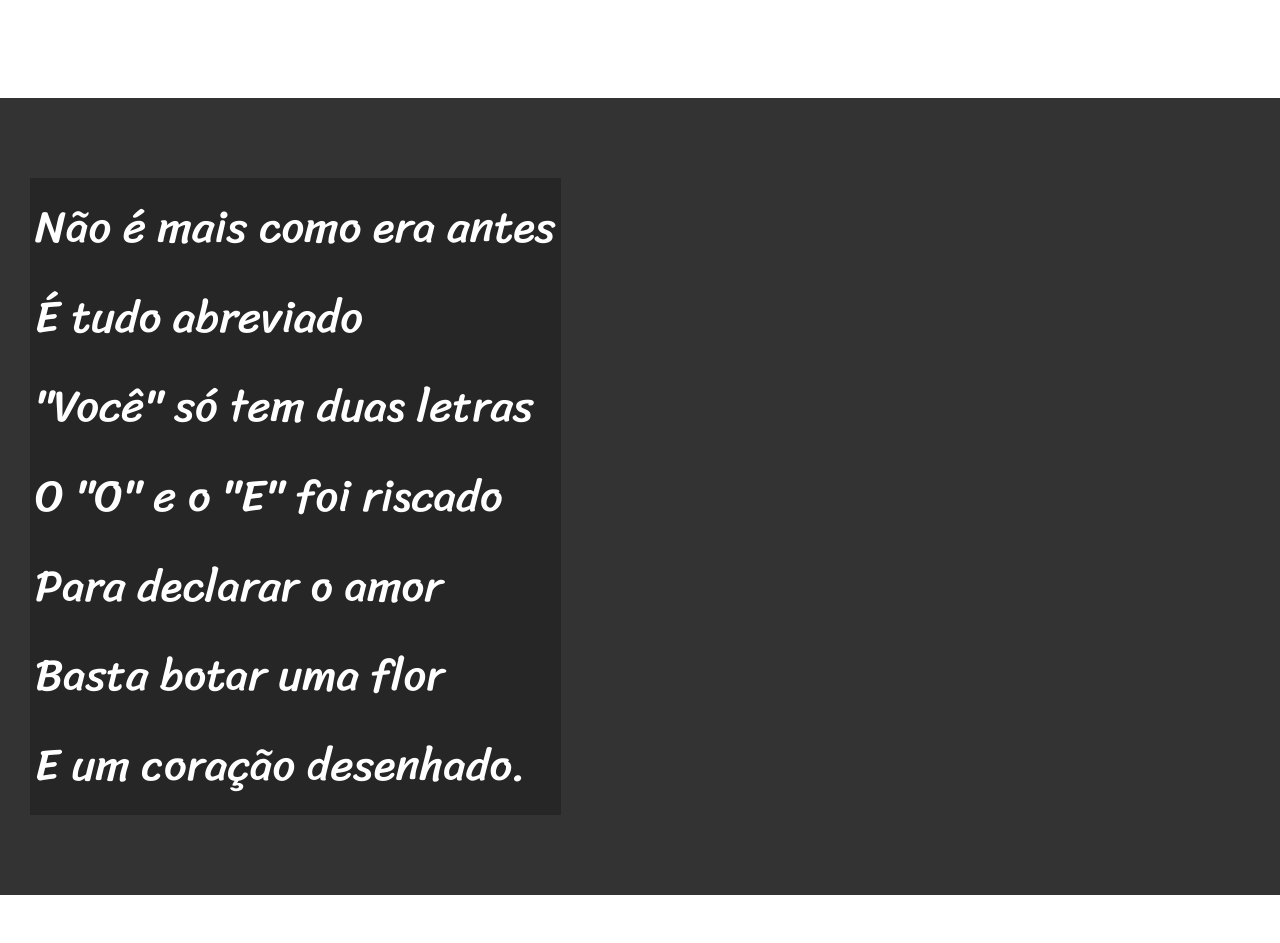
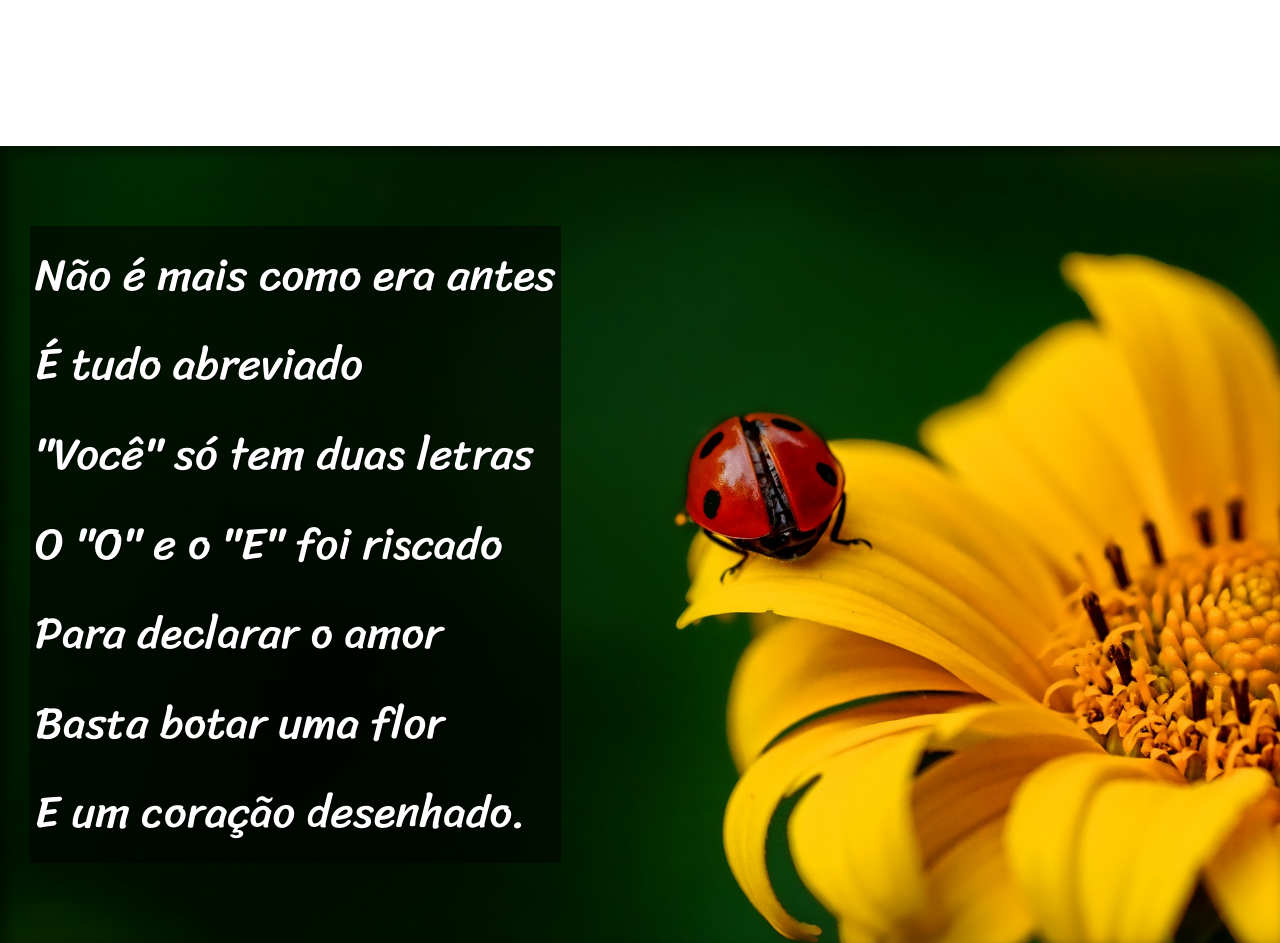
Before and after one commit to MarcusVn06/html-css, a plain HTML site: page desafios/d012/index.html in a window 1280 px wide. Shown: the part 949-1892 px from the top of the page. Drawn offline with Linux system fonts and the light colour scheme.

Commit message:
terminei o desafio 12

```diff
--- a/desafios/d012/estilo/style.css
+++ b/desafios/d012/estilo/style.css
@@ -33,7 +33,7 @@ header > h1 {
     padding-top: 50px;
     font-variant: small-caps;
     font-family: var(--fonte2);
-    font-size: 10vw;
+    font-size: 7vw;
 }
 
 header > p {
@@ -61,6 +61,10 @@ section {
     font-size: 3.5vw;
 }
 
+section > p {
+    padding-bottom: 2em;
+}
+
 section.normal {
     background-color: white;
     color: black;
@@ -69,13 +73,27 @@ section.normal {
 section.imagem {
     background-color: rgb(51, 51, 51);
     color: white;
+    box-shadow: inset 6px 6px 13px 0px rgba(0, 0, 0, 0.5);
+    background-size: cover;
+    background-attachment: fixed;
 }
 
 section.imagem > p {
     display: inline-block;
     padding: 5px;
-    background-color: rgba(0, 0, 0, 0.247);
+    background-color: rgba(0, 0, 0, 0.514);
+    text-shadow: 1px 1px 0px black;
+}
 
+section#img01 {
+    background-image: url('../imagens/background001.jpg');
+    background-position: right center;
+    background-size: cover;
+}
+
+section#img02 {
+    background-image: url('../imagens/background002.jpg');
+    background-size: cover;
 }
 
 footer {
--- a/desafios/d012/index.html
+++ b/desafios/d012/index.html
@@ -31,7 +31,7 @@
 
 
 
-    <section class="imagem">
+    <section class="imagem" id="img01">
         <p>
             Não é mais como era antes <br>
             É tudo abreviado <br>
@@ -71,7 +71,7 @@
 
 
 
-    <section class="imagem">
+    <section class="imagem" id="img02">
         <p>
             Tenho saudade das cartas <br>
             Escritas com a própria mão <br>
```
